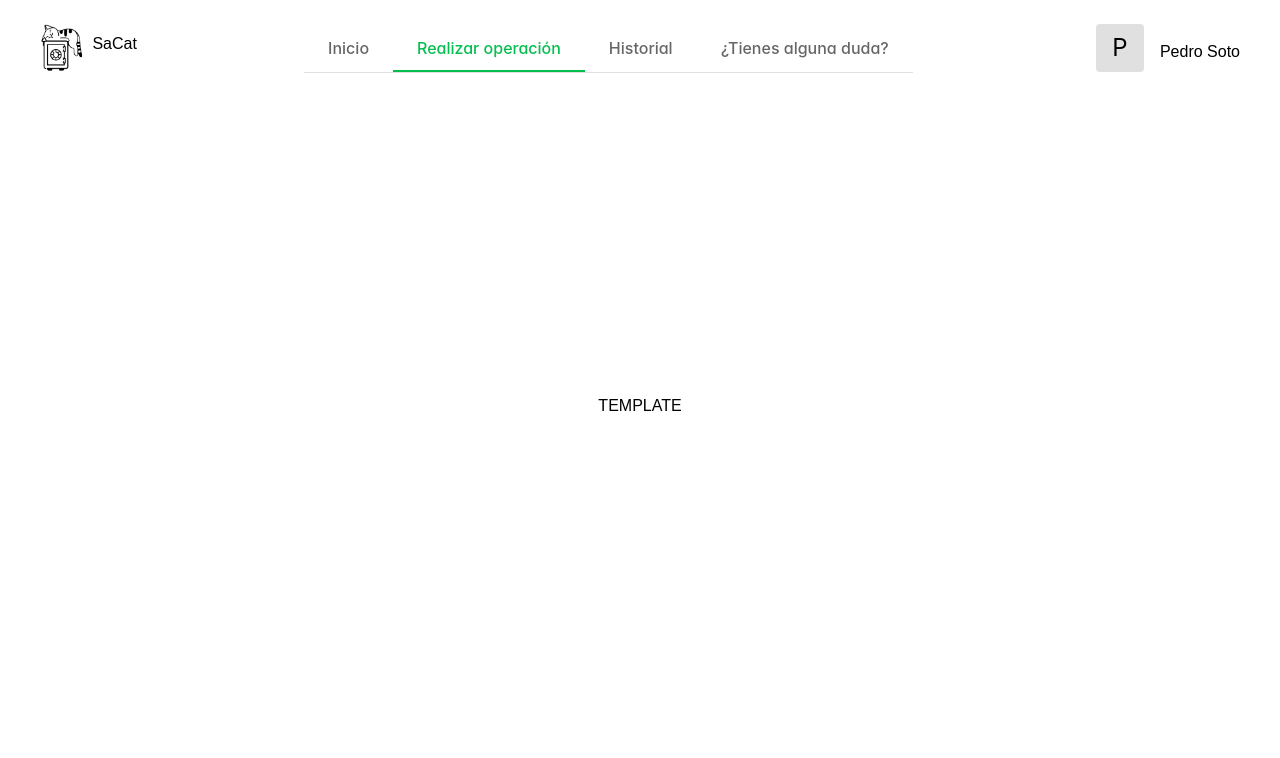
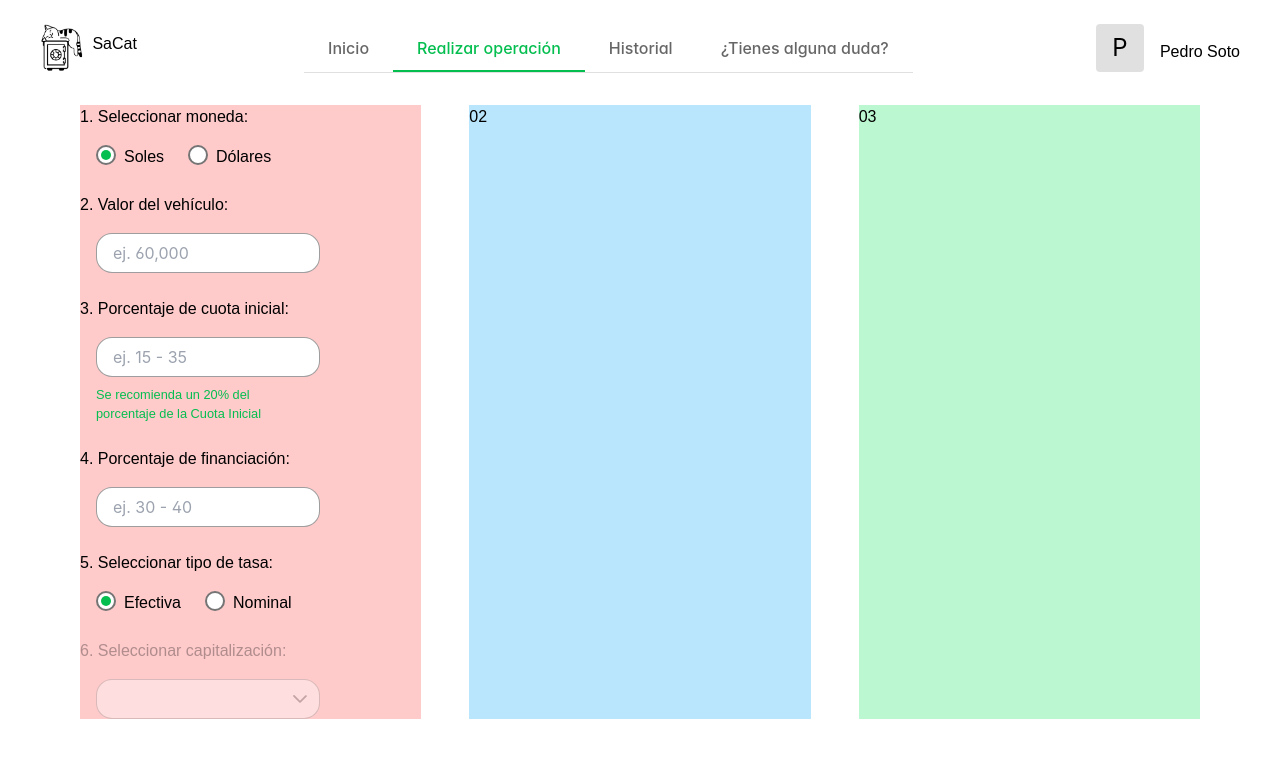
Before and after one commit to SaCat-Fintech/app-frontend, a Nuxt app: page /session/operation in a window 1280 px wide. Shown: the top 758 px of the page. Built offline with nearby package versions, Linux system fonts and the light colour scheme; a web font is replaced by a local one.

Commit message:
feat: Select options 1 to 6

```diff
--- a/pages/session/index.vue
+++ b/pages/session/index.vue
@@ -3,8 +3,8 @@
     <nav>
       <Navbar />
     </nav>
-    <div class="px-4 md:px-20">
-      <h2 class="text-center mt-4">¿Sabías esto?</h2>
+    <div class="px-4 md:px-20 mt-4">
+      <h2 class="text-center">¿Sabías esto?</h2>
       <h3 class="mt-6 mb-4">¿Qué es una tasa de interés?</h3>
       <p class="text-justify">
         Una tasa de interés es el costo o el rendimiento que se asocia al uso
--- a/pages/session/operation.vue
+++ b/pages/session/operation.vue
@@ -3,12 +3,131 @@
     <nav>
       <Navbar />
     </nav>
-    <div class="flex justify-center items-center h-5/6">
-      <div class="text-center flex flex-col gap-4">TEMPLATE</div>
+    <div class="grid grid-cols-1 md:grid-cols-3 gap-x-12 px-4 md:px-20 mt-8">
+      <div class="bg-red-200" id="col-1">
+        <div>1. Seleccionar moneda:</div>
+        <div class="flex flex-wrap gap-x-6 mt-4 ml-4">
+          <div class="flex align-items-center">
+            <RadioButton v-model="currency" inputId="currency1" value="soles" />
+            <label for="currency1" class="ml-2">Soles</label>
+          </div>
+          <div class="flex align-items-center">
+            <RadioButton
+              v-model="currency"
+              inputId="currency2"
+              value="dollars"
+            />
+            <label for="currency2" class="ml-2">Dólares</label>
+          </div>
+        </div>
+        <div class="flex flex-col">
+          <div class="mt-6">2. Valor del vehículo:</div>
+          <InputNumber
+            placeholder="ej. 60,000"
+            id="number-input"
+            v-model="vehicleCost"
+            class="h-10 mt-4 ml-4 w-20"
+          />
+        </div>
+        <div class="flex flex-col">
+          <div class="mt-6">3. Porcentaje de cuota inicial:</div>
+          <InputNumber
+            placeholder="ej. 15 - 35"
+            id="percentage-input"
+            v-model="initialPaymentPercentage"
+            class="h-10 mt-4 ml-4 w-20"
+            suffix="%"
+            :min="15"
+            :max="35"
+          />
+          <small class="ml-4 mt-2 w-52" style="color: var(--primary-color)"
+            >Se recomienda un 20% del porcentaje de la Cuota Inicial</small
+          >
+        </div>
+        <div class="flex flex-col">
+          <div class="mt-6">4. Porcentaje de financiación:</div>
+          <InputNumber
+            placeholder="ej. 30 - 40"
+            id="number-input"
+            v-model="financingPercentage"
+            suffix="%"
+            :min="30"
+            :max="40"
+            class="h-10 mt-4 ml-4 w-20"
+          />
+        </div>
+        <div class="mt-6">5. Seleccionar tipo de tasa:</div>
+        <div class="flex flex-wrap gap-x-6 mt-4 ml-4">
+          <div class="flex align-items-center">
+            <RadioButton v-model="rateType" inputId="rate1" value="effective" />
+            <label for="rate1" class="ml-2">Efectiva</label>
+          </div>
+          <div class="flex align-items-center">
+            <RadioButton v-model="rateType" inputId="rate2" value="nominal" />
+            <label for="rate2" class="ml-2">Nominal</label>
+          </div>
+        </div>
+        <div class="mt-6" :style="{ opacity: !isNominalRate ? '0.3' : '1' }">
+          6. Seleccionar capitalización:
+        </div>
+        <div class="card flex justify-content-center">
+          <Dropdown
+            v-model="ratePeriod"
+            :options="capitalizations"
+            showClear
+            optionLabel="name"
+            class="h-10 mt-4 ml-4"
+            :disabled="!isNominalRate"
+          />
+        </div>
+      </div>
+      <div class="bg-sky-200" id="col-2">02</div>
+      <div class="bg-green-200" id="col-3">03</div>
     </div>
   </div>
 </template>
 
-<script setup lang="ts"></script>
+<script lang="ts">
+export default {
+  data() {
+    return {
+      currency: "soles", // Default selected value
+      vehicleCost: null,
+      initialPaymentPercentage: null,
+      financingPercentage: null,
+      rateType: "effective",
+      ratePeriod: null,
+      capitalizations: [
+        { name: "ANUAL" },
+        { name: "SEMESTRAL" },
+        { name: "CUATRIMESTRAL" },
+        { name: "TRIMESTRAL" },
+        { name: "BIMESTRAL" },
+        { name: "MENSUAL" },
+        { name: "QUINCENAL" },
+        { name: "DIARIO" },
+      ],
+    };
+  },
+  computed: {
+    isNominalRate() {
+      return this.rateType === "nominal";
+    },
+  },
+  methods: {},
+};
+</script>
 
-<style></style>
+<style>
+.p-inputtext {
+  border-radius: 1rem;
+  width: 14rem;
+}
+.p-dropdown {
+  border-radius: 1rem;
+  width: 14rem;
+}
+.p-dropdown-label {
+  padding-top: 0.5rem;
+}
+</style>
--- a/plugins/primevue.js
+++ b/plugins/primevue.js
@@ -6,6 +6,9 @@ import InputMask from "primevue/inputmask";
 import Calendar from "primevue/calendar";
 import Avatar from "primevue/avatar";
 import TabMenu from "primevue/tabmenu";
+import RadioButton from "primevue/radiobutton";
+import InputNumber from "primevue/inputnumber";
+import Dropdown from "primevue/dropdown";
 
 export default defineNuxtPlugin((nuxtApp) => {
   nuxtApp.vueApp.use(PrimeVue, { ripple: true });
@@ -15,5 +18,8 @@ export default defineNuxtPlugin((nuxtApp) => {
   nuxtApp.vueApp.component("Calendar", Calendar);
   nuxtApp.vueApp.component("TabMenu", TabMenu);
   nuxtApp.vueApp.component("Avatar", Avatar);
+  nuxtApp.vueApp.component("RadioButton", RadioButton);
+  nuxtApp.vueApp.component("InputNumber", InputNumber);
+  nuxtApp.vueApp.component("Dropdown", Dropdown);
   //other components that you need
 });
```
